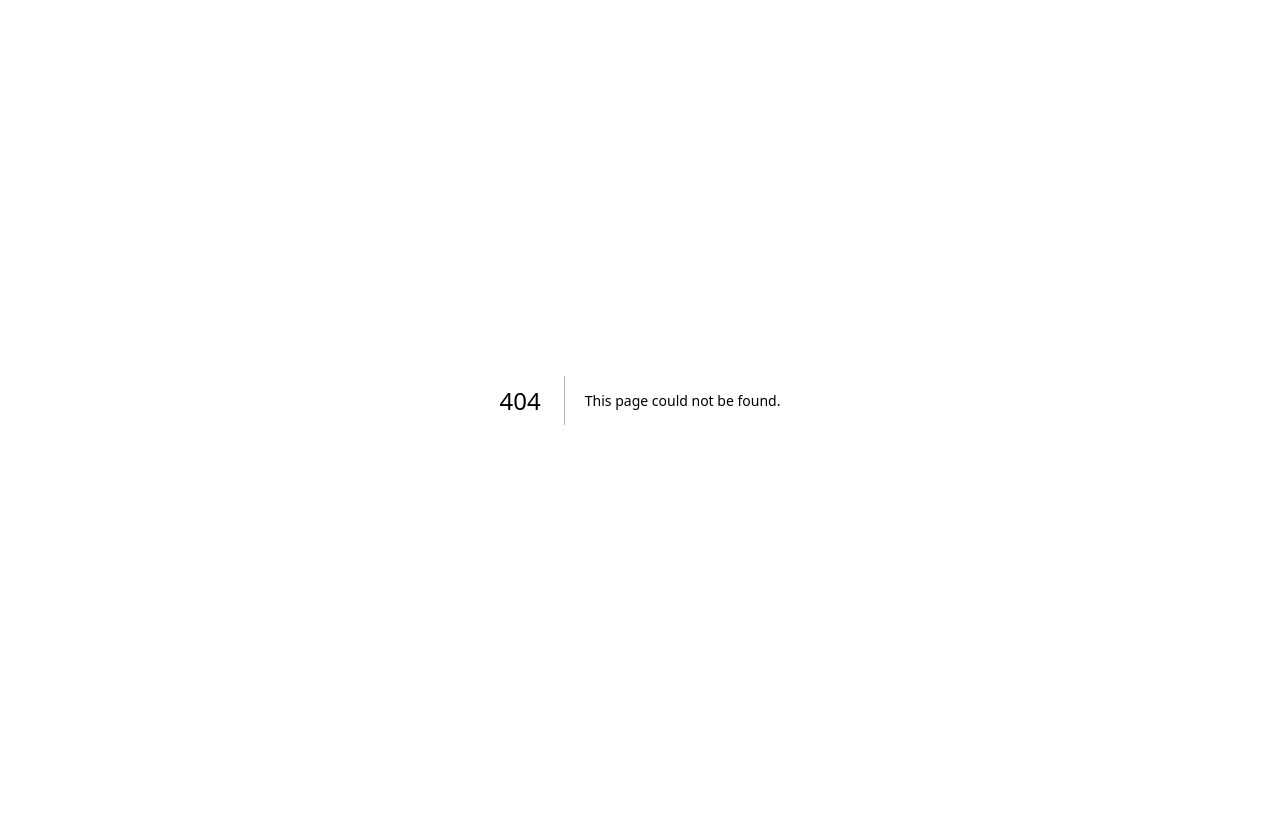
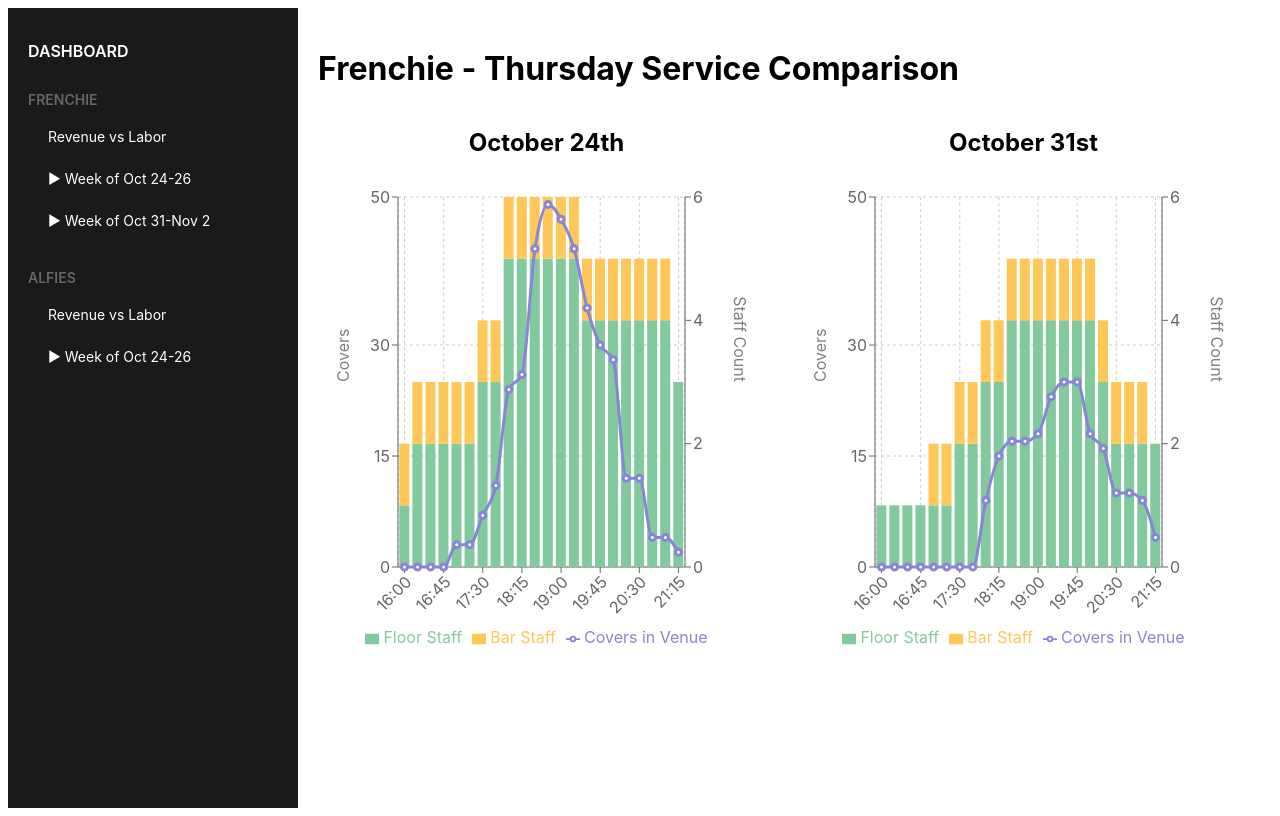
Before and after one commit to IsoBob1/labor-revenue-dashboard, a Next.js app: page /frenchie-thursday-comparison in a window 1280 px wide. Before the commit this address had no page. Built offline with nearby package versions, Linux system fonts and the light colour scheme.

Commit message:
Create frenchie-thursday-comparison.js

```diff
--- /dev/null
+++ b/pages/frenchie-thursday-comparison.js
@@ -0,0 +1,151 @@
+import React from 'react';
+import Layout from '../components/Layout';
+import { ComposedChart, Line, Bar, XAxis, YAxis, CartesianGrid, Tooltip, Legend, ResponsiveContainer } from 'recharts';
+
+// Data for October 24th
+const oct24Data = [
+  { time: '16:00', floorStaff: 1, barStaff: 1, covers: 0 },
+  { time: '16:15', floorStaff: 2, barStaff: 1, covers: 0 },
+  { time: '16:30', floorStaff: 2, barStaff: 1, covers: 0 },
+  { time: '16:45', floorStaff: 2, barStaff: 1, covers: 0 },
+  { time: '17:00', floorStaff: 2, barStaff: 1, covers: 3 },
+  { time: '17:15', floorStaff: 2, barStaff: 1, covers: 3 },
+  { time: '17:30', floorStaff: 3, barStaff: 1, covers: 7 },
+  { time: '17:45', floorStaff: 3, barStaff: 1, covers: 11 },
+  { time: '18:00', floorStaff: 5, barStaff: 1, covers: 24 },
+  { time: '18:15', floorStaff: 5, barStaff: 1, covers: 26 },
+  { time: '18:30', floorStaff: 5, barStaff: 1, covers: 43 },
+  { time: '18:45', floorStaff: 5, barStaff: 1, covers: 49 },
+  { time: '19:00', floorStaff: 5, barStaff: 1, covers: 47 },
+  { time: '19:15', floorStaff: 5, barStaff: 1, covers: 43 },
+  { time: '19:30', floorStaff: 4, barStaff: 1, covers: 35 },
+  { time: '19:45', floorStaff: 4, barStaff: 1, covers: 30 },
+  { time: '20:00', floorStaff: 4, barStaff: 1, covers: 28 },
+  { time: '20:15', floorStaff: 4, barStaff: 1, covers: 12 },
+  { time: '20:30', floorStaff: 4, barStaff: 1, covers: 12 },
+  { time: '20:45', floorStaff: 4, barStaff: 1, covers: 4 },
+  { time: '21:00', floorStaff: 4, barStaff: 1, covers: 4 },
+  { time: '21:15', floorStaff: 3, barStaff: 0, covers: 2 }
+];
+
+// Data for October 31st
+const oct31Data = [
+  { time: '16:00', floorStaff: 1, barStaff: 0, covers: 0 },
+  { time: '16:15', floorStaff: 1, barStaff: 0, covers: 0 },
+  { time: '16:30', floorStaff: 1, barStaff: 0, covers: 0 },
+  { time: '16:45', floorStaff: 1, barStaff: 0, covers: 0 },
+  { time: '17:00', floorStaff: 1, barStaff: 1, covers: 0 },
+  { time: '17:15', floorStaff: 1, barStaff: 1, covers: 0 },
+  { time: '17:30', floorStaff: 2, barStaff: 1, covers: 0 },
+  { time: '17:45', floorStaff: 2, barStaff: 1, covers: 0 },
+  { time: '18:00', floorStaff: 3, barStaff: 1, covers: 9 },
+  { time: '18:15', floorStaff: 3, barStaff: 1, covers: 15 },
+  { time: '18:30', floorStaff: 4, barStaff: 1, covers: 17 },
+  { time: '18:45', floorStaff: 4, barStaff: 1, covers: 17 },
+  { time: '19:00', floorStaff: 4, barStaff: 1, covers: 18 },
+  { time: '19:15', floorStaff: 4, barStaff: 1, covers: 23 },
+  { time: '19:30', floorStaff: 4, barStaff: 1, covers: 25 },
+  { time: '19:45', floorStaff: 4, barStaff: 1, covers: 25 },
+  { time: '20:00', floorStaff: 4, barStaff: 1, covers: 18 },
+  { time: '20:15', floorStaff: 3, barStaff: 1, covers: 16 },
+  { time: '20:30', floorStaff: 2, barStaff: 1, covers: 10 },
+  { time: '20:45', floorStaff: 2, barStaff: 1, covers: 10 },
+  { time: '21:00', floorStaff: 2, barStaff: 1, covers: 9 },
+  { time: '21:15', floorStaff: 2, barStaff: 0, covers: 4 }
+];
+
+export default function ThursdayComparison() {
+  return (
+    <Layout>
+      <h1 style={{ marginBottom: '20px' }}>Frenchie - Thursday Service Comparison</h1>
+
+      <div style={{ display: 'flex', gap: '20px' }}>
+        {/* October 24th Chart */}
+        <div style={{ flex: 1 }}>
+          <h2 style={{ marginBottom: '20px', textAlign: 'center' }}>October 24th</h2>
+          <div style={{ height: '500px' }}>
+            <ResponsiveContainer>
+              <ComposedChart data={oct24Data} margin={{ top: 20, right: 30, left: 20, bottom: 30 }}>
+                <CartesianGrid strokeDasharray="3 3" />
+                <XAxis
+                  dataKey="time"
+                  angle={-45}
+                  textAnchor="end"
+                  height={60}
+                  interval={2}
+                />
+                <YAxis
+                  yAxisId="left"
+                  label={{ value: 'Covers', angle: -90, position: 'insideLeft' }}
+                  domain={[0, 50]}
+                />
+                <YAxis
+                  yAxisId="right"
+                  orientation="right"
+                  label={{ value: 'Staff Count', angle: 90, position: 'insideRight' }}
+                  domain={[0, 6]}
+                />
+                <Tooltip />
+                <Legend />
+                <Bar yAxisId="right" dataKey="floorStaff" stackId="staff" name="Floor Staff" fill="#82ca9d" />
+                <Bar yAxisId="right" dataKey="barStaff" stackId="staff" name="Bar Staff" fill="#ffc658" />
+                <Line
+                  yAxisId="left"
+                  type="monotone"
+                  dataKey="covers"
+                  name="Covers in Venue"
+                  stroke="#8884d8"
+                  strokeWidth={3}
+                  dot={{ r: 3 }}
+                />
+              </ComposedChart>
+            </ResponsiveContainer>
+          </div>
+        </div>
+
+        {/* October 31st Chart */}
+        <div style={{ flex: 1 }}>
+          <h2 style={{ marginBottom: '20px', textAlign: 'center' }}>October 31st</h2>
+          <div style={{ height: '500px' }}>
+            <ResponsiveContainer>
+              <ComposedChart data={oct31Data} margin={{ top: 20, right: 30, left: 20, bottom: 30 }}>
+                <CartesianGrid strokeDasharray="3 3" />
+                <XAxis
+                  dataKey="time"
+                  angle={-45}
+                  textAnchor="end"
+                  height={60}
+                  interval={2}
+                />
+                <YAxis
+                  yAxisId="left"
+                  label={{ value: 'Covers', angle: -90, position: 'insideLeft' }}
+                  domain={[0, 50]}
+                />
+                <YAxis
+                  yAxisId="right"
+                  orientation="right"
+                  label={{ value: 'Staff Count', angle: 90, position: 'insideRight' }}
+                  domain={[0, 6]}
+                />
+                <Tooltip />
+                <Legend />
+                <Bar yAxisId="right" dataKey="floorStaff" stackId="staff" name="Floor Staff" fill="#82ca9d" />
+                <Bar yAxisId="right" dataKey="barStaff" stackId="staff" name="Bar Staff" fill="#ffc658" />
+                <Line
+                  yAxisId="left"
+                  type="monotone"
+                  dataKey="covers"
+                  name="Covers in Venue"
+                  stroke="#8884d8"
+                  strokeWidth={3}
+                  dot={{ r: 3 }}
+                />
+              </ComposedChart>
+            </ResponsiveContainer>
+          </div>
+        </div>
+      </div>
+    </Layout>
+  );
+}
```
